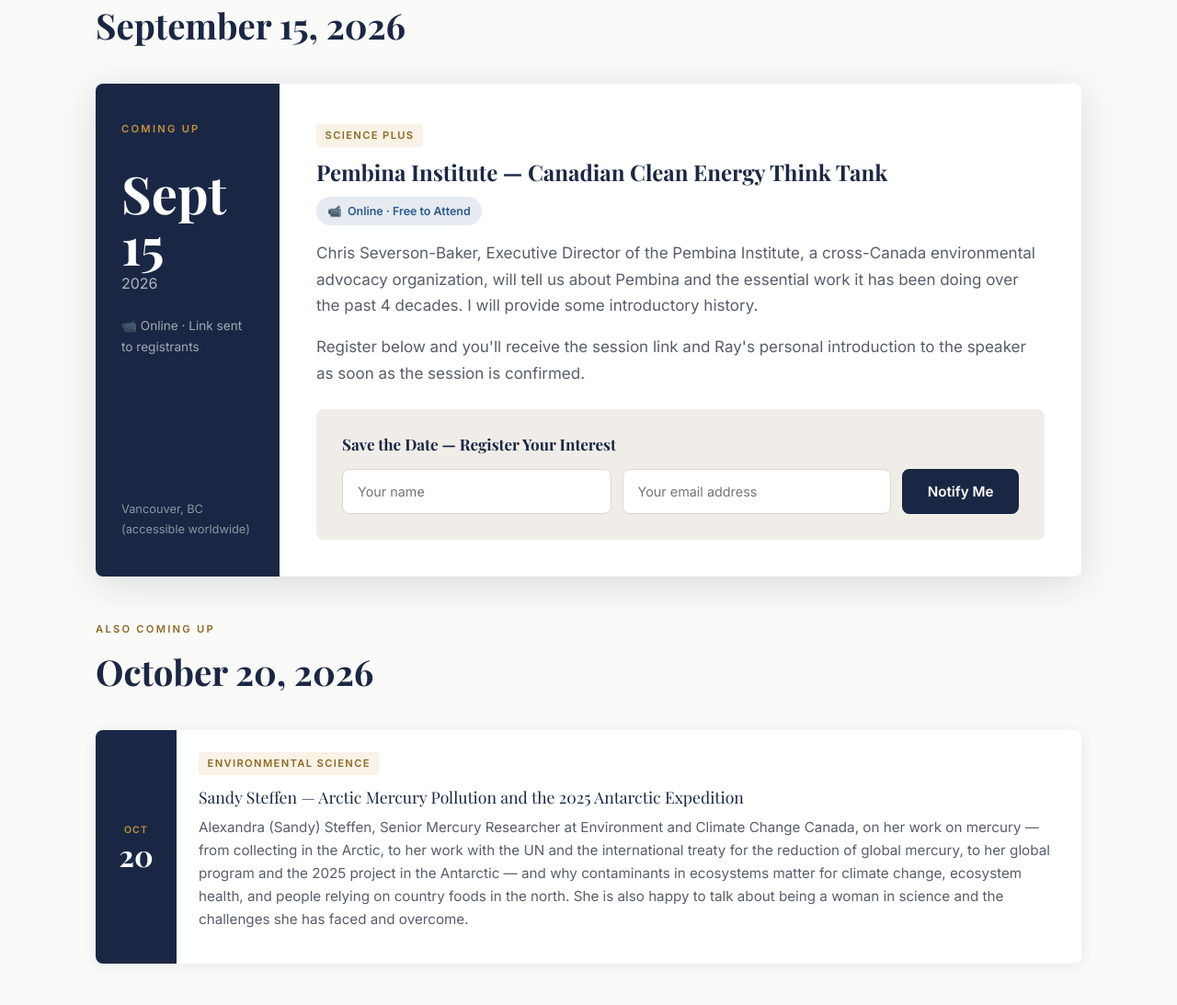
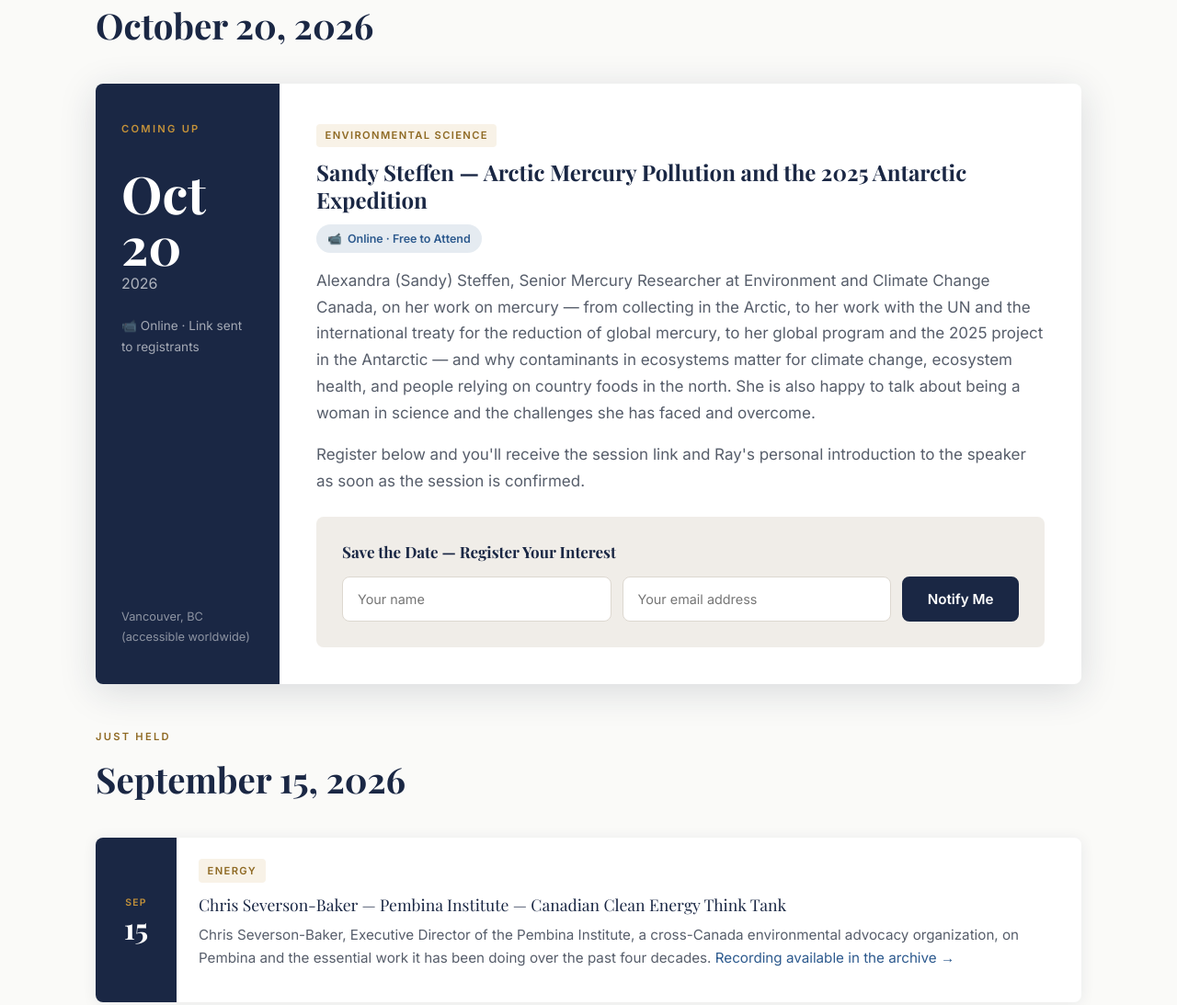
Before and after one commit to jaredschachter/science-plus, a plain HTML site: page events.html in a window 1280 px wide. Shown: the part 513-1606 px from the top of the page at 92% size. Drawn offline with nearby package versions, Linux system fonts and the light colour scheme; a script that the page names is missing; a web font is replaced by a local one.

Commit message:
Next session: Sandy Steffen Oct 20; Severson-Baker Sept 15 moved to just-held with archive link
Co-Authored-By: Claude Fable 5.1 <noreply@anthropic.com>

```diff
--- a/events.html
+++ b/events.html
@@ -60,24 +60,24 @@
   <div class="container">
     <div class="section-hd fade-in">
       <span class="eyebrow">Next Session</span>
-      <h2>September 15, 2026</h2>
+      <h2>October 20, 2026</h2>
     </div>
 
     <div class="featured-event fade-in">
       <div class="featured-event__side">
         <span class="eyebrow">Coming Up</span>
         <div>
-          <span class="featured-event__big-day">Sept 15</span>
+          <span class="featured-event__big-day">Oct 20</span>
           <span class="featured-event__month-yr">2026</span>
         </div>
         <div class="featured-event__time"><span aria-hidden="true">📹</span> Online · Link sent to registrants</div>
         <div style="font-size:.8rem; color:rgba(255,255,255,.5); margin-top:auto;">Vancouver, BC (accessible worldwide)</div>
       </div>
       <div class="featured-event__body">
-        <span class="card__tag">Science Plus</span>
-        <h3 style="margin-bottom:.75rem; font-size:1.5rem;">Pembina Institute &mdash; Canadian Clean Energy Think Tank</h3>
+        <span class="card__tag">Environmental Science</span>
+        <h3 style="margin-bottom:.75rem; font-size:1.5rem;">Sandy Steffen &mdash; Arctic Mercury Pollution and the 2025 Antarctic Expedition</h3>
         <span class="zoom-badge" style="margin-bottom:1rem;"><span aria-hidden="true">📹</span> Online · Free to Attend</span>
-        <p style="color:var(--muted);">Chris Severson-Baker, Executive Director of the Pembina Institute, a cross-Canada environmental advocacy organization, will tell us about Pembina and the essential work it has been doing over the past 4 decades. I will provide some introductory history.</p>
+        <p style="color:var(--muted);">Alexandra (Sandy) Steffen, Senior Mercury Researcher at Environment and Climate Change Canada, on her work on mercury &mdash; from collecting in the Arctic, to her work with the UN and the international treaty for the reduction of global mercury, to her global program and the 2025 project in the Antarctic &mdash; and why contaminants in ecosystems matter for climate change, ecosystem health, and people relying on country foods in the north. She is also happy to talk about being a woman in science and the challenges she has faced and overcome.</p>
         <p style="color:var(--muted);">Register below and you'll receive the session link and Ray's personal introduction to the speaker as soon as the session is confirmed.</p>
 
         <div class="rsvp-box">
@@ -94,17 +94,17 @@
       </div>
     </div>
 
-    <!-- ALSO COMING UP -->
+    <!-- JUST HELD -->
     <div class="section-hd fade-in" style="margin-top:3rem;">
-      <span class="eyebrow">Also Coming Up</span>
-      <h2>October 20, 2026</h2>
+      <span class="eyebrow">Just Held</span>
+      <h2>September 15, 2026</h2>
     </div>
     <div class="event-card fade-in">
-      <div class="event-card__date"><span class="event-card__month">Oct</span><span class="event-card__day">20</span></div>
+      <div class="event-card__date"><span class="event-card__month">Sep</span><span class="event-card__day">15</span></div>
       <div class="event-card__body">
-        <span class="card__tag">Environmental Science</span>
-        <div class="card__title">Sandy Steffen &mdash; Arctic Mercury Pollution and the 2025 Antarctic Expedition</div>
-        <p class="card__excerpt">Alexandra (Sandy) Steffen, Senior Mercury Researcher at Environment and Climate Change Canada, on her work on mercury &mdash; from collecting in the Arctic, to her work with the UN and the international treaty for the reduction of global mercury, to her global program and the 2025 project in the Antarctic &mdash; and why contaminants in ecosystems matter for climate change, ecosystem health, and people relying on country foods in the north. She is also happy to talk about being a woman in science and the challenges she has faced and overcome.</p>
+        <span class="card__tag">Energy</span>
+        <div class="card__title">Chris Severson-Baker &mdash; Pembina Institute &mdash; Canadian Clean Energy Think Tank</div>
+        <p class="card__excerpt">Chris Severson-Baker, Executive Director of the Pembina Institute, a cross-Canada environmental advocacy organization, on Pembina and the essential work it has been doing over the past four decades. <a href="archive.html">Recording available in the archive →</a></p>
       </div>
     </div>
   </div>
```
Also changed, not shown: archive.html (+1 -1 lines), index.html (+5 -5 lines).
